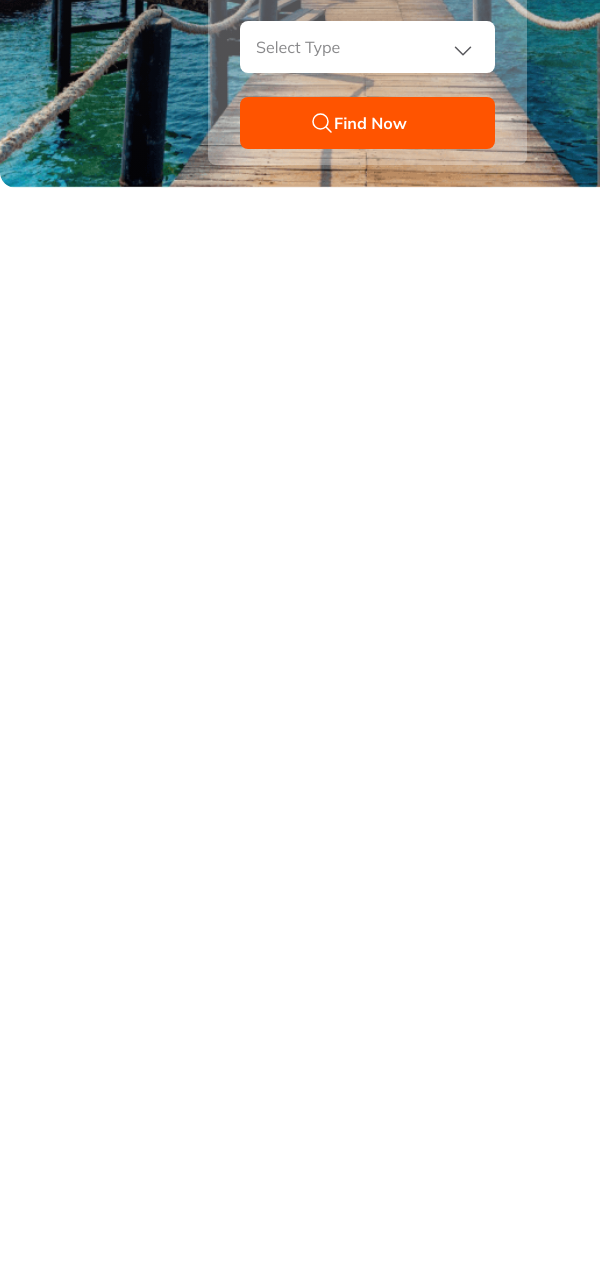
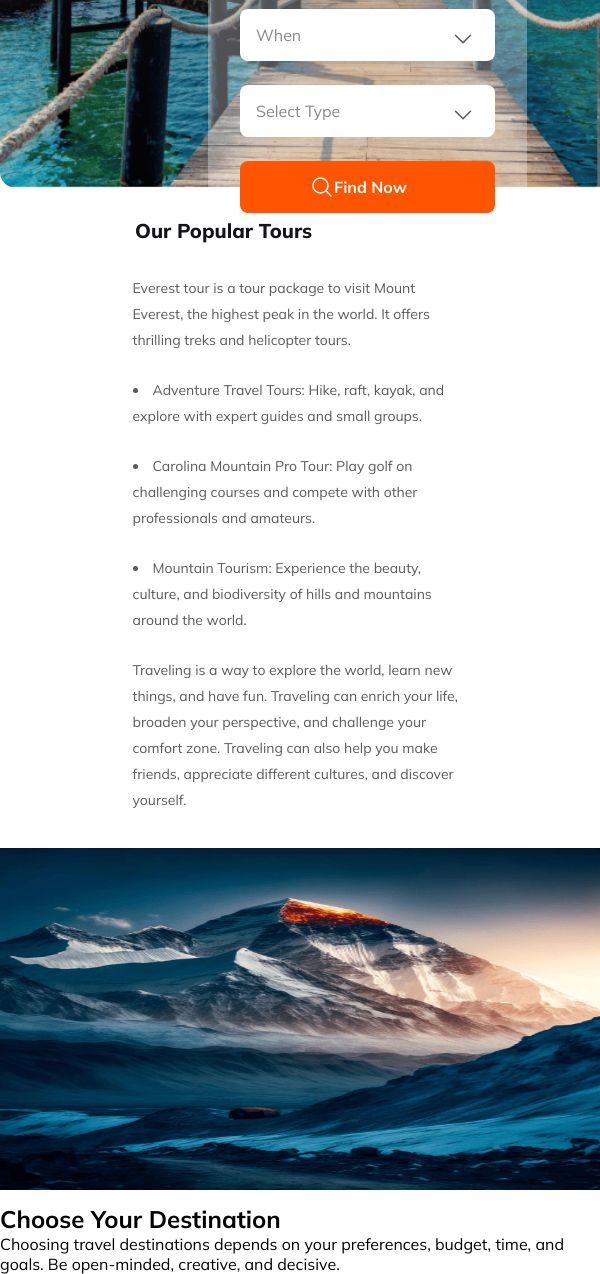
Before and after one commit to Jubayer-K/second-assignment-khan-travels-website, a plain HTML site: page index.html in a window 600 px wide. Shown: the part 633-1907 px from the top of the page. Before the commit the page ends 821 px from the top, so only its background shows below. Drawn offline with Linux system fonts and the light colour scheme.

Commit message:
added responsive tour list section

```diff
--- a/index.html
+++ b/index.html
@@ -10,14 +10,14 @@
         href="https://fonts.googleapis.com/css2?family=Inter:wght@100..900&family=Mulish:ital,wght@0,200..1000;1,200..1000&display=swap"
         rel="stylesheet">
     <link rel="stylesheet" href="style.css">
+    <link rel="shortcut icon" href="assets/logos/navlogo.png" type="image/x-icon">
     <title>Khan Travels website</title>
 </head>
 
 <body>
     <header>
         <nav>
-            <h3 class="nav-title"> <img src="assets/logos/navlogo.png" alt=""> Khan <span
-                    class="primary-color">Travels</span></h3>
+            <h3 class="nav-title"> <img src="assets/logos/navlogo.png" alt="">Khan&#160<span class="primary-color">Travels</span></h3>
             <ul class="navigation">
                 <li><a href="" id="home">Home</a></li>
                 <li><a href="">Packages</a></li>
@@ -55,6 +55,33 @@
 
     </header>
     <main>
+        <section class="tour-section ">
+            <div class="tour-section-text-container">
+                <h1 class="tour-title">Our Popular Tours</h1>
+                <p class="tour-description">Everest tour is a tour package to visit Mount Everest, the highest peak in
+                    the world. It offers thrilling treks and helicopter tours.</p>
+                <li class="tour-description">Adventure Travel Tours: Hike, raft, kayak, and explore with expert guides
+                    and small groups.</li>
+                <li class="tour-description">Carolina Mountain Pro Tour: Play golf on challenging courses and compete
+                    with other professionals and amateurs.</li>
+                <li class="tour-description">Mountain Tourism: Experience the beauty, culture, and biodiversity of hills
+                    and mountains around the world.</li>
+                <p class="tour-description">Traveling is a way to explore the world, learn new things, and have fun.
+                    Traveling can enrich your life, broaden your perspective, and challenge your comfort zone. Traveling
+                    can also help you make friends, appreciate different cultures, and discover yourself.</p>
+                <button class="btn-read-more btn-primary">Read More</button>
+
+            </div>
+            <div class="tour-img">
+                <img src="assets/images/tours.png" alt="">
+            </div>
+        </section>
+
+        <section class="destination-section">
+            <h1 class="destination-title">Choose Your Destination</h1>
+            <p class="destination-descritpion">Choosing travel destinations depends on your preferences, budget, time, and goals. Be open-minded, creative, and decisive.</p>
+
+        </section>
 
     </main>
     <footer>
--- a/style.css
+++ b/style.css
@@ -17,6 +17,9 @@
   background: var(--primary-color);
   color: #fff;
   border: none;
+}
+.hidden {
+  display: none;
 }
 
 /* navbar styles */
@@ -69,16 +72,17 @@ nav {
     ),
     url("assets/images/banner.png");
   background-repeat: no-repeat;
-  width: 1170px;
-  height: 500px;
+  width: 1470px;
+  height: 600px;
   margin: auto;
   text-align: center;
+  background-size: cover;
 }
 .banner-title {
   color: #fff;
   font-size: 4rem;
   font-weight: 800;
-  padding-top: 100px;
+  padding-top: 150px;
 }
 .banner-description {
   color: #fff;
@@ -131,6 +135,38 @@ select.select-input {
   font-weight: 700;
   padding: 16px 36px;
 }
+/* tour section styles */
+.tour-section {
+  display: flex;
+  align-items: center;
+  justify-content: space-around;
+  padding: 130px 135px;
+  gap: 200px;
+}
+.tour-section-text-container {
+  width: 550px;
+  height: 550px;
+}
+.tour-title {
+  color: var(--title-color);
+  font-size: 2.5rem;
+  font-weight: 800;
+  padding-bottom: 24px;
+}
+.tour-description {
+  color: var(--paragraph-color);
+  font-size: 1rem;
+  font-weight: 400;
+  line-height: 1.625rem;
+  padding: 12px 0px;
+}
+.btn-read-more {
+  font-size: 1.25rem;
+  font-weight: 800;
+  padding: 15px 34px;
+  margin-top: 24px;
+}
+
 /* responsive styles */
 /* mobile devices */
 @media screen and (max-width: 600px) {
@@ -170,12 +206,39 @@ select.select-input {
     width: 287px;
     align-items: center;
   }
-  .find-input select,.find-input input,.btn-find-now {
+  .find-input select,
+  .find-input input,
+  .btn-find-now {
     width: 255px;
     height: 52px;
   }
-  .btn-find-now{
+  .btn-find-now {
     padding: 0px 70px;
+  }
+
+  .tour-section {
+    flex-direction: column;
+    padding: 10px;
+  }
+  .tour-title {
+    color: #131318;
+    font-size: 1.25rem;
+    font-weight: 800;
+    padding: 20px 0px;
+    padding-left: 110px;
+  }
+  .tour-description {
+    font-size: 0.875rem;
+    width: 335px;
+    margin: auto;
+  }
+  .tour-img img {
+    width: 335px;
+    height: 342px;
+
+  }
+  .btn-read-more{
+    margin-left: 110px;
   }
 }
 
@@ -192,8 +255,19 @@ select.select-input {
     background-size: cover;
     border-radius: 1rem;
   }
+  .banner-title {
+    padding-top: 100px;
+  }
   .find-input {
     flex-wrap: wrap;
     align-items: center;
   }
+  .tour-section {
+    flex-direction: column;
+    padding: 10px;
+  }
+  .tour-img img{
+    width: 735px;
+    margin-top: -100px;
+  }
 }
```
Also changed, not shown: 1 other file.
